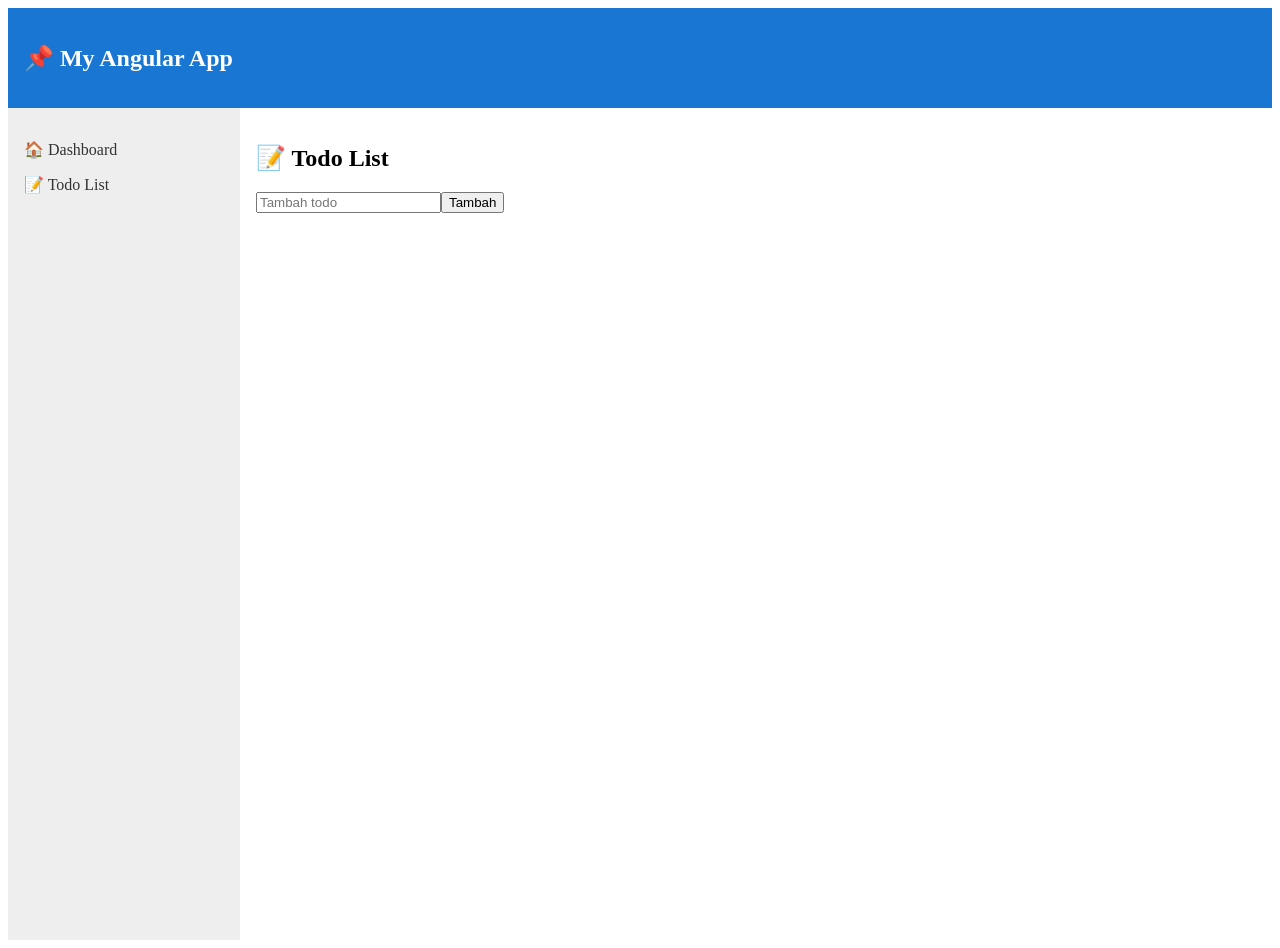
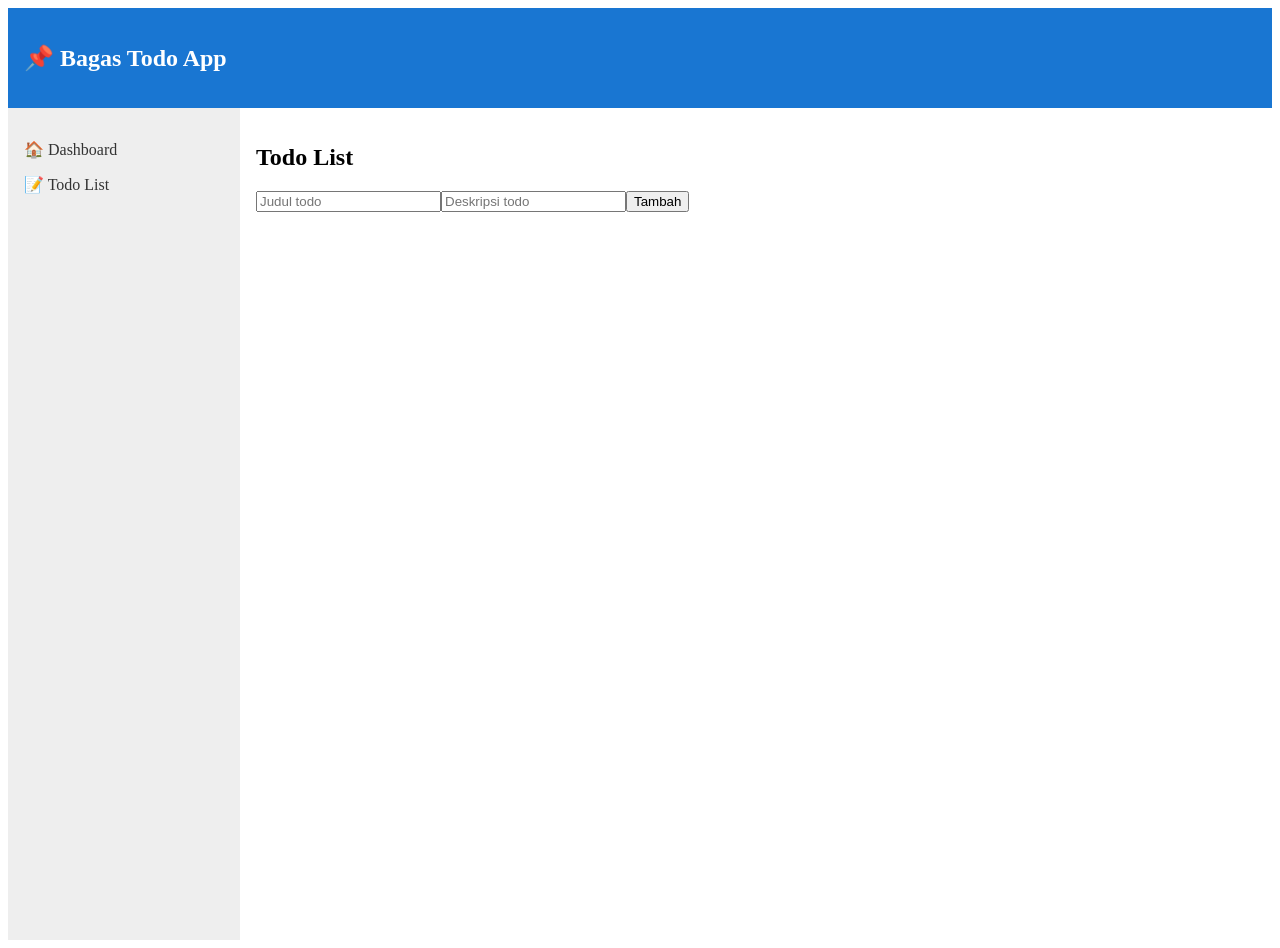
Before and after one commit to TeguhBagasM/todolist-angular, an Angular app: page /todo in a window 1280 px wide. Built offline with nearby package versions, Linux system fonts and the light colour scheme.

Commit message:
feat: implement Todo model and update todo component for title and description

```diff
--- /dev/null
+++ b/src/app/models/todo.ts
@@ -0,0 +1,4 @@
+export interface Todo {
+  title: string;
+  description: string;
+}
--- a/src/app/navbar/navbar.html
+++ b/src/app/navbar/navbar.html
@@ -1,3 +1,3 @@
 <nav class="navbar">
-  <h1>📌 My Angular App</h1>
+  <h1>📌 Bagas Todo App</h1>
 </nav>
--- a/src/app/todo/todo.html
+++ b/src/app/todo/todo.html
@@ -1,11 +1,13 @@
-<h2>📝 Todo List</h2>
-
-<input [(ngModel)]="newTodo" placeholder="Tambah todo" />
-<button (click)="addTodo()">Tambah</button>
+<h2>Todo List</h2>
+<div class="form-group">
+  <input [(ngModel)]="newTitle" placeholder="Judul todo" />
+  <input [(ngModel)]="newDescription" placeholder="Deskripsi todo" />
+  <button (click)="addTodo()">Tambah</button>
+</div>
 
 <ul>
   <li *ngFor="let todo of todos; let i = index">
-    {{ todo }}
+    <strong>{{ todo.title }}</strong> - {{ todo.description }}
     <button (click)="removeTodo(i)">Hapus</button>
   </li>
 </ul>
--- a/src/app/todo/todo.ts
+++ b/src/app/todo/todo.ts
@@ -1,6 +1,7 @@
 import { Component } from '@angular/core';
 import { FormsModule } from '@angular/forms';
 import { CommonModule } from '@angular/common';
+import { Todo } from '../models/todo';
 
 @Component({
   selector: 'app-todo',
@@ -10,13 +11,19 @@ import { CommonModule } from '@angular/common';
   styleUrls: ['./todo.css'],
 })
 export class TodoComponent {
-  todos: string[] = [];
-  newTodo: string = '';
+  todos: Todo[] = [];
+  newTitle: string = '';
+  newDescription: string = '';
 
   addTodo() {
-    if (this.newTodo.trim()) {
-      this.todos.push(this.newTodo);
-      this.newTodo = '';
+    if (this.newTitle.trim()) {
+      this.todos.push({
+        title: this.newTitle,
+        description: this.newDescription,
+      });
+
+      this.newTitle = '';
+      this.newDescription = '';
     }
   }
 
```
